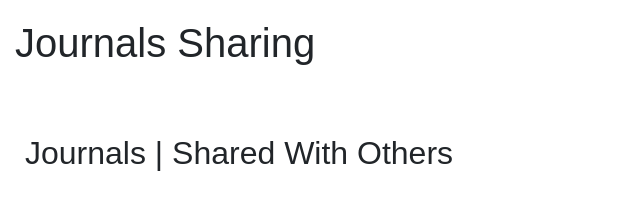
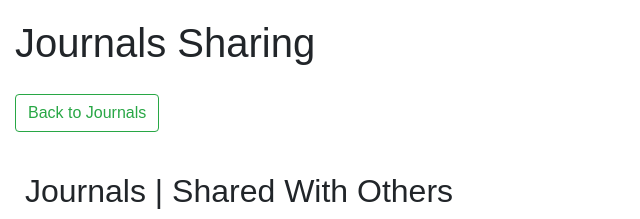
Before and after one commit to abdullahw1/Fitnest, a Python web app: template Fitnest Health Applic/app/myapp/templates/journals-sharing.html in a window 1280 px wide. Shown: the part 56-275 px from the top of the page, without its empty margins (0-640 px from the left). Run offline with Jinja, Linux system fonts and the light colour scheme; the template is opened without the code that fills it, so the values that code supplies are empty; some libraries are stand-ins or nearby versions.

Commit message:
Update journals-sharing.html

```diff
--- a/Fitnest Health Applic/app/myapp/templates/journals-sharing.html
+++ b/Fitnest Health Applic/app/myapp/templates/journals-sharing.html
@@ -1,6 +1,8 @@
 {% extends "base.html" %}
 {% block content %}
 <h1>Journals Sharing</h1>
+<br>
+<a class="btn btn-outline-success" href="/journal">Back to Journals</a>
 <br>
 <h2>Journals | Shared With Others</h2>
 <p>
```
